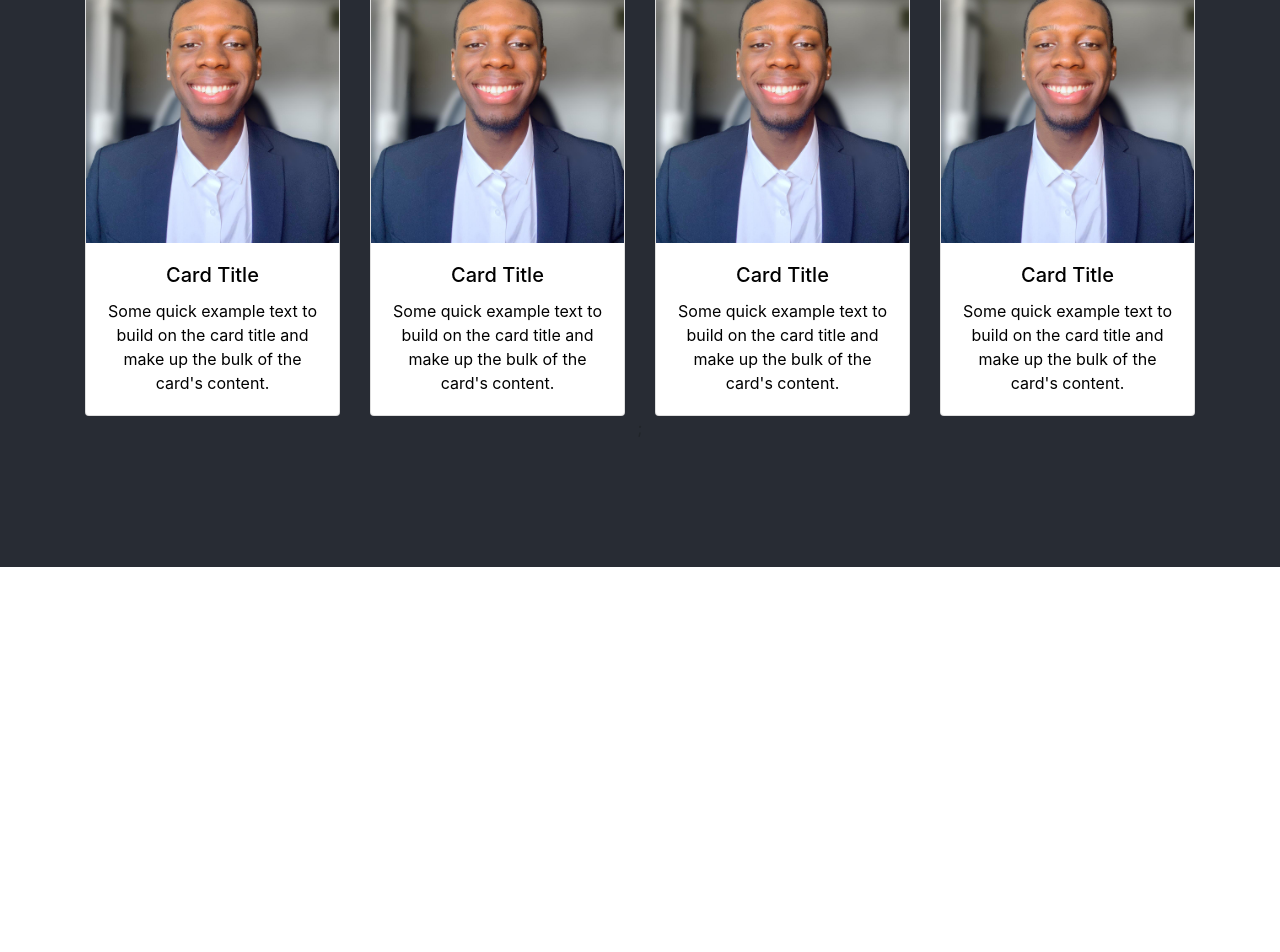
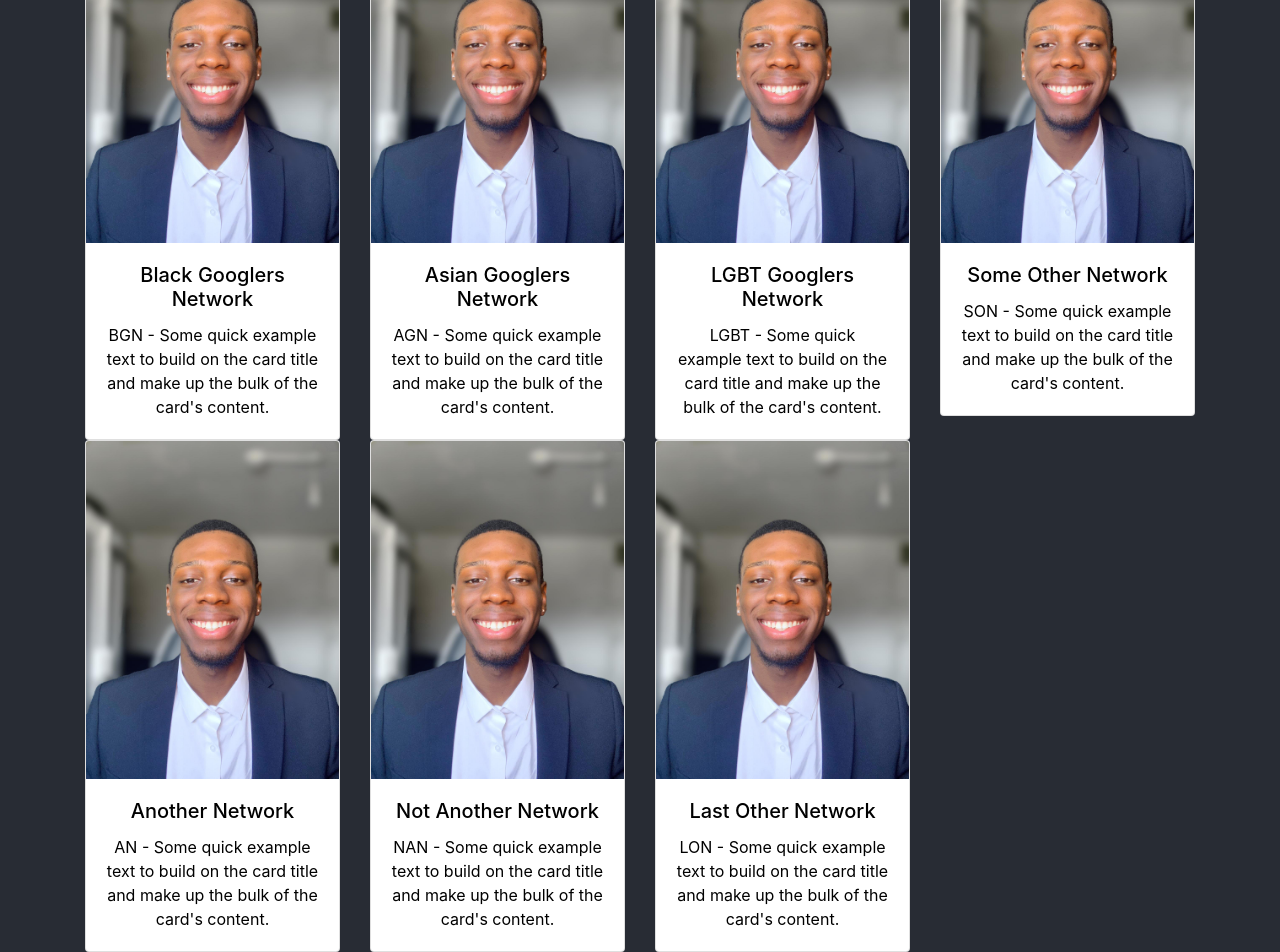
Before and after one commit to jinxianyap/noogler, a React (Create React App) app: page / in a window 1280 px wide. Shown: the part 233-1185 px from the top of the page. Before the commit the page ends 800 px from the top, so only its background shows below. Built offline with nearby package versions, Linux system fonts and the light colour scheme.

Commit message:
DummyData updated to real data
added meaningful descriptions of data and placements

```diff
--- a/src/App.js
+++ b/src/App.js
@@ -8,7 +8,7 @@
   return (
     <div className="body">
       <div className="App">
-        <ExploreGoogle />;
+        <ExploreGoogle />
       </div>
     </div>
   );
--- a/src/components/exploreGoogle.jsx
+++ b/src/components/exploreGoogle.jsx
@@ -2,7 +2,8 @@
 import "./exploreGoogle.css";
 import { Tabs, Tab, Card, Container, Row, Col, Modal } from 'react-bootstrap';
 import dummyImage from "../assets/jordansPic.jpeg";
-import Button from 'react-bootstrap/Button'
+import Button from 'react-bootstrap/Button';
+import { groupsData, eventsData, opportunitiesData } from "./exploreGoogleData";
 
 class ExploreGoogle extends React.Component {
 
@@ -19,18 +20,20 @@
     this.setClick = (val) =>{
       this.setState({clicked: val});
     };
+    this.groups = groupsData;
+    this.events = eventsData;
+    this.opportunities = opportunitiesData;
   }
 
-  getCard() {
+  getCard(data, key) {
     return (
-      <Col>
+      <Col xs={3} key={key} className="item-cols">
         <Card onClick={() => this.setShow(true)}>
-          <Card.Img variant="top" src={dummyImage} />
+          <Card.Img variant="top" src={data.img} />
           <Card.Body className="card-text">
-            <Card.Title>Card Title</Card.Title>
+            <Card.Title>{data.name}</Card.Title>
             <Card.Text>
-              Some quick example text to build on the card title and make up the bulk of
-              the card's content.
+              {data.shortDesc}
             </Card.Text>
           </Card.Body>
         </Card>
@@ -42,18 +45,12 @@
         >
         <Modal.Header>
           <Modal.Title id="example-custom-modal-styling-title">
-            Group Name
+            {data.name}
           </Modal.Title>
         </Modal.Header>
         <Modal.Body>
           <p>
-            Ipsum molestiae natus adipisci modi eligendi? Debitis amet quae unde
-            commodi aspernatur enim, consectetur. Cumque deleniti temporibus
-            ipsam atque a dolores quisquam quisquam adipisci possimus
-            laboriosam. Quibusdam facilis doloribus debitis! Sit quasi quod
-            accusamus eos quod. Ab quos consequuntur eaque quo rem! Mollitia
-            reiciendis porro quo magni incidunt dolore amet atque facilis ipsum
-
+            {data.desc}
           </p>
           <Button
             size="lg"
@@ -81,6 +78,21 @@
     );
   }
 
+  generateGrid(data) {
+    var rows = [];
+    for (var i = 0; i < data.length; i = i + 4) {
+      var row = <Row>
+        {data.slice(i, i+4).map((dt, key) => this.getCard(dt, key))}
+      </Row>;
+      rows.push(row);
+    }
+    return (
+      <Container className="item-cards">
+        {rows}
+      </Container>
+    );
+  }
+
   render() {
     return (
       <div className="exploregoogle-page">
@@ -99,18 +111,13 @@
         <div className="explore-content">
           <Tabs defaultActiveKey="groups" id="explore-tab-group">
             <Tab eventKey="groups" title="Groups" className="explore-tabs">
-              <Container className="item-cards">
-                <Row>
-                  {this.getCard()}
-                  {this.getCard()}
-                  {this.getCard()}
-                  {this.getCard()}
-                </Row>
-              </Container>
+                {this.generateGrid(this.groups)}
             </Tab>
             <Tab eventKey="events" title="Events" className="explore-tabs">
+
             </Tab>
             <Tab eventKey="opportunities" title="Opportunities" className="explore-tabs">
+
             </Tab>
           </Tabs>
         </div>
--- a/src/components/exploreGoogleData.js
+++ b/src/components/exploreGoogleData.js
@@ -0,0 +1,53 @@
+import jordan from "../assets/jordansPic.jpeg";
+
+export const groupsData = [
+    {
+        name: "Black Googlers Network",
+        img: jordan,
+        members: 300,
+        shortDesc: "BGN - Some quick example text to build on the card title and make up the bulk of the card's content.",
+        desc: "BGN - Ipsum molestiae natus adipisci modi eligendi? Debitis amet quae unde commodi aspernatur enim, consectetur. Cumque deleniti temporibus ipsam atque a dolores quisquam quisquam adipisci possimus laboriosam. Quibusdam facilis doloribus debitis! Sit quasi quod accusamus eos quod. Ab quos consequuntur eaque quo rem! Mollitia reiciendis porro quo magni incidunt dolore amet atque facilis ipsum",
+    },
+    {
+        name: "Asian Googlers Network",
+        img: jordan,
+        members: 500,
+        shortDesc: "AGN - Some quick example text to build on the card title and make up the bulk of the card's content.",
+        desc: "AGN - Ipsum molestiae natus adipisci modi eligendi? Debitis amet quae unde commodi aspernatur enim, consectetur. Cumque deleniti temporibus ipsam atque a dolores quisquam quisquam adipisci possimus laboriosam. Quibusdam facilis doloribus debitis! Sit quasi quod accusamus eos quod. Ab quos consequuntur eaque quo rem! Mollitia reiciendis porro quo magni incidunt dolore amet atque facilis ipsum",
+    },
+    {
+        name: "LGBT Googlers Network",
+        img: jordan,
+        members: 324,
+        shortDesc: "LGBT - Some quick example text to build on the card title and make up the bulk of the card's content.",
+        desc: "LGBT - Ipsum molestiae natus adipisci modi eligendi? Debitis amet quae unde commodi aspernatur enim, consectetur. Cumque deleniti temporibus ipsam atque a dolores quisquam quisquam adipisci possimus laboriosam. Quibusdam facilis doloribus debitis! Sit quasi quod accusamus eos quod. Ab quos consequuntur eaque quo rem! Mollitia reiciendis porro quo magni incidunt dolore amet atque facilis ipsum",
+    },
+    {
+        name: "Some Other Network",
+        img: jordan,
+        members: 435,
+        shortDesc: "SON - Some quick example text to build on the card title and make up the bulk of the card's content.",
+        desc: "SON - Ipsum molestiae natus adipisci modi eligendi? Debitis amet quae unde commodi aspernatur enim, consectetur. Cumque deleniti temporibus ipsam atque a dolores quisquam quisquam adipisci possimus laboriosam. Quibusdam facilis doloribus debitis! Sit quasi quod accusamus eos quod. Ab quos consequuntur eaque quo rem! Mollitia reiciendis porro quo magni incidunt dolore amet atque facilis ipsum",
+    },
+    {
+        name: "Another Network",
+        img: jordan,
+        shortDesc: "AN - Some quick example text to build on the card title and make up the bulk of the card's content.",
+        desc: "AN - Ipsum molestiae natus adipisci modi eligendi? Debitis amet quae unde commodi aspernatur enim, consectetur. Cumque deleniti temporibus ipsam atque a dolores quisquam quisquam adipisci possimus laboriosam. Quibusdam facilis doloribus debitis! Sit quasi quod accusamus eos quod. Ab quos consequuntur eaque quo rem! Mollitia reiciendis porro quo magni incidunt dolore amet atque facilis ipsum",
+    },
+    {
+        name: "Not Another Network",
+        img: jordan,
+        shortDesc: "NAN - Some quick example text to build on the card title and make up the bulk of the card's content.",
+        desc: "NAN - Ipsum molestiae natus adipisci modi eligendi? Debitis amet quae unde commodi aspernatur enim, consectetur. Cumque deleniti temporibus ipsam atque a dolores quisquam quisquam adipisci possimus laboriosam. Quibusdam facilis doloribus debitis! Sit quasi quod accusamus eos quod. Ab quos consequuntur eaque quo rem! Mollitia reiciendis porro quo magni incidunt dolore amet atque facilis ipsum",
+    },
+    {
+        name: "Last Other Network",
+        img: jordan,
+        shortDesc: "LON - Some quick example text to build on the card title and make up the bulk of the card's content.",
+        desc: "NAN - Ipsum molestiae natus adipisci modi eligendi? Debitis amet quae unde commodi aspernatur enim, consectetur. Cumque deleniti temporibus ipsam atque a dolores quisquam quisquam adipisci possimus laboriosam. Quibusdam facilis doloribus debitis! Sit quasi quod accusamus eos quod. Ab quos consequuntur eaque quo rem! Mollitia reiciendis porro quo magni incidunt dolore amet atque facilis ipsum",
+    },
+];
+
+export const eventsData = [];
+export const opportunitiesData = [];
```
